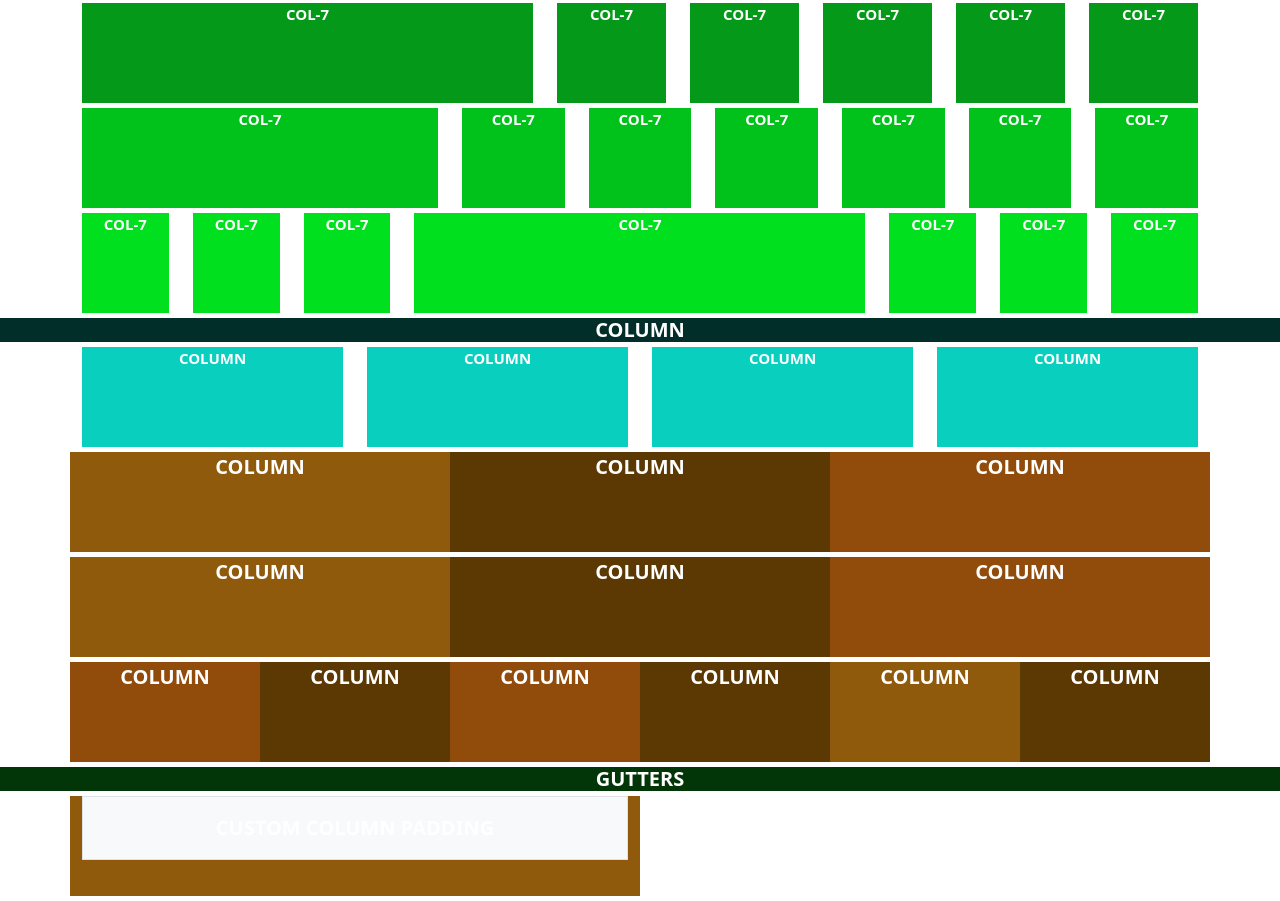
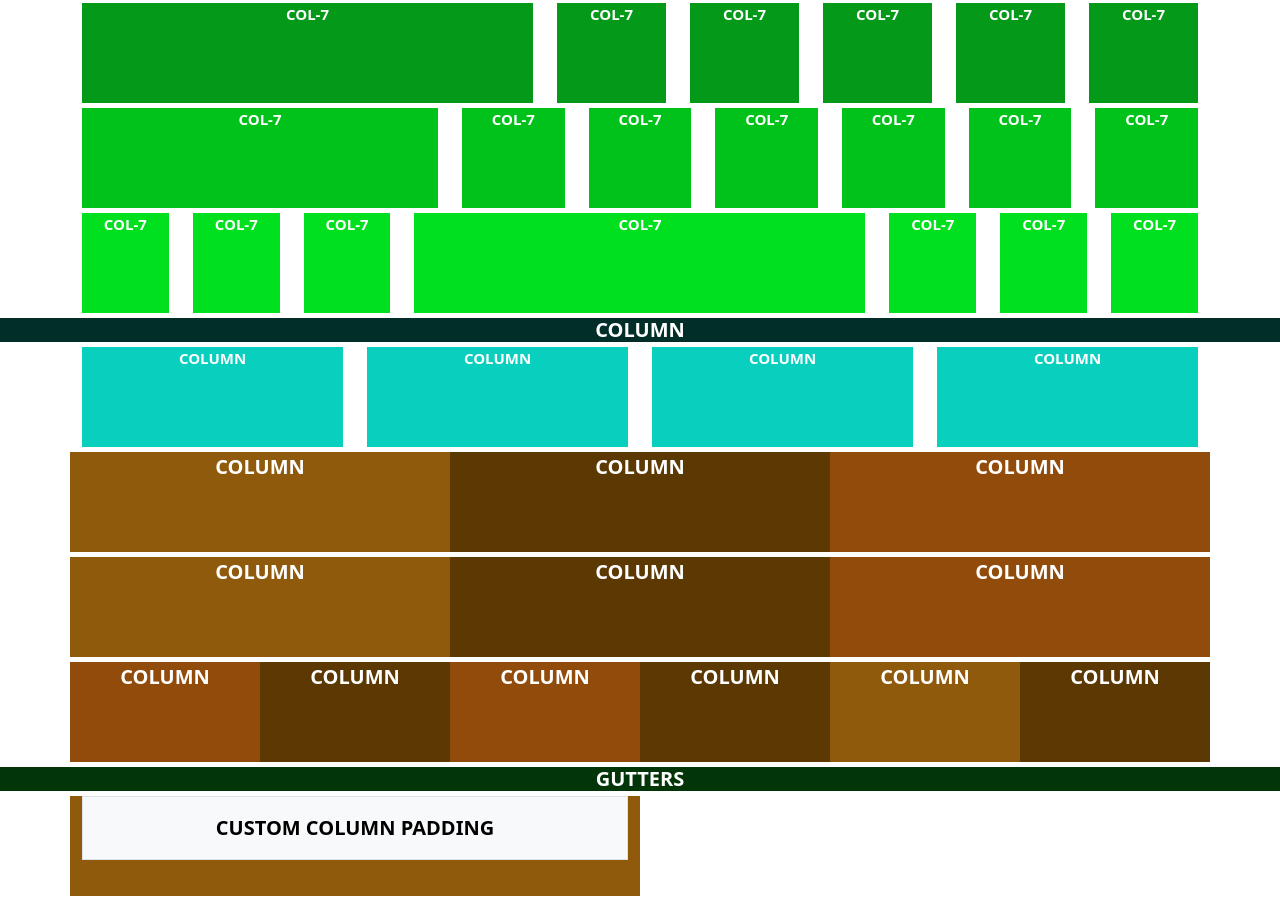
Before and after one commit to antarajt/Layer-2, a plain HTML site: page index.html in a window 1280 px wide. Shown: the part 806-1707 px from the top of the page. Drawn offline with nearby package versions, Linux system fonts and the light colour scheme; a script that the page names is missing.

Commit message:
Update index.html

```diff
--- a/index.html
+++ b/index.html
@@ -498,7 +498,7 @@
         <div class="container overflow-hidden">
           <div class="row gy-5 ">
             <div class="col-6 box-2">
-                <div class="p-3 border bg-light ">
+                <div class="p-3 border bg-light "style="color:black">
                   Custom column padding
                 </div>
             </div>
```
